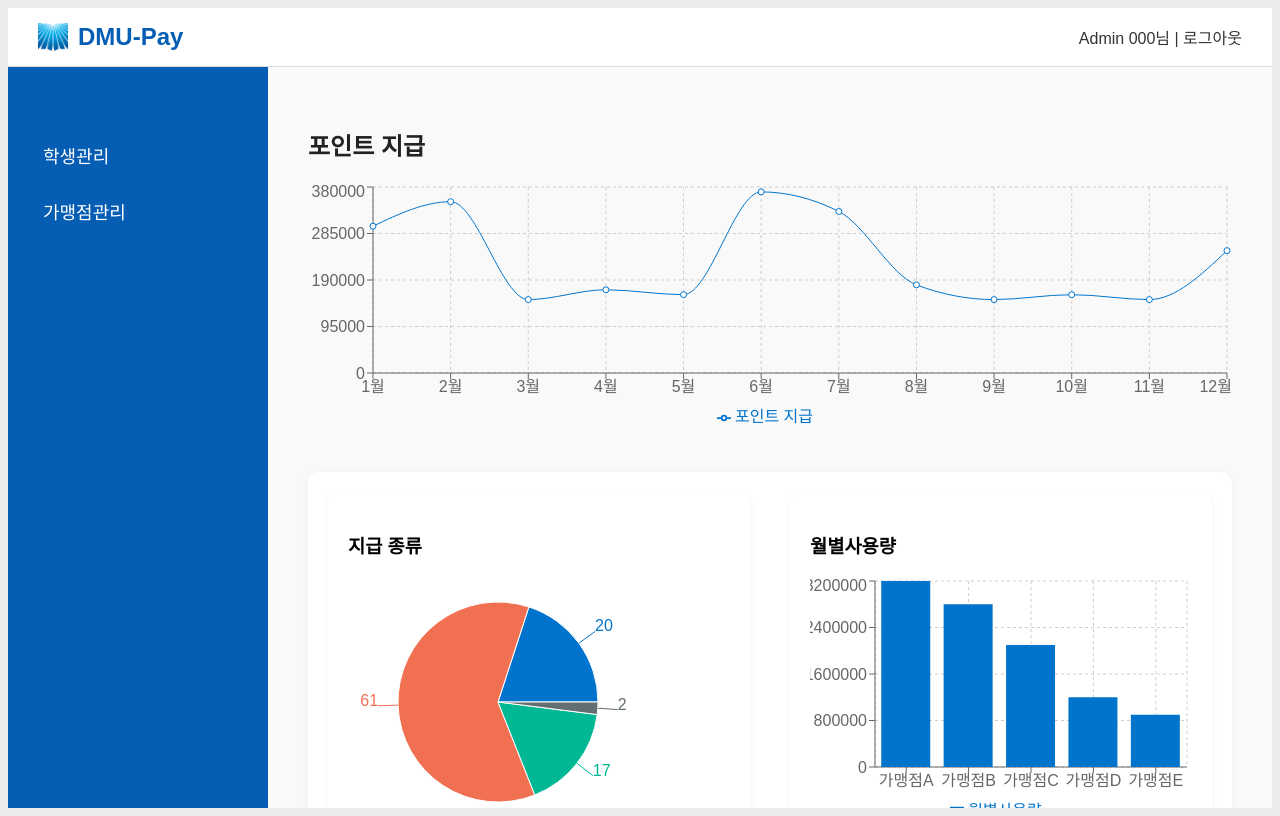
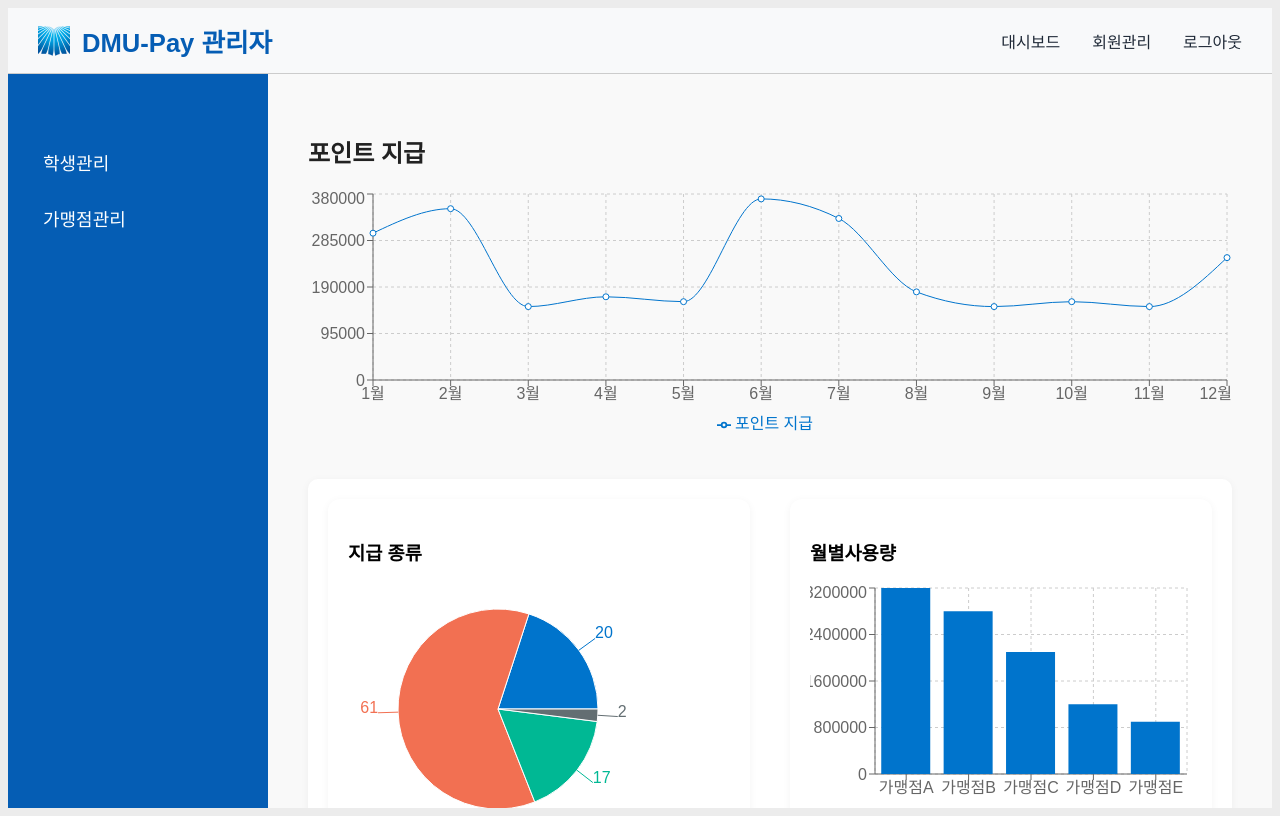
Before and after one commit to sangyunjeon/dmu-pay, a React (Create React App) app: page /admin in a window 1280 px wide. Built offline with nearby package versions, Linux system fonts and the light colour scheme.

Commit message:
heaer update

```diff
--- a/src/components/AdminHeader.css
+++ b/src/components/AdminHeader.css
@@ -3,28 +3,43 @@
   justify-content: space-between;
   align-items: center;
   padding: 14px 30px;
-  background-color: white;
-  border-bottom: 1px solid #ddd;
+  background-color: #f8f9fa; /* 약간 연한 회색 배경 */
+  border-bottom: 1px solid #ccc;
+  flex-wrap: wrap;
+  z-index: 100;
 }
 
 .admin-header-left {
   display: flex;
   align-items: center;
+  cursor: pointer;
 }
 
 .admin-logo {
-  width: 30px;
-  height: 30px;
-  margin-right: 10px;
+  width: 32px;
+  height: 32px;
+  margin-right: 12px;
 }
 
-.admin-logo-text {
-  font-size: 1.5rem;
+.admin-title {
+  font-size: 1.6rem;
   font-weight: bold;
   color: #055db4;
 }
 
-.admin-header-right {
+.admin-header-nav {
+  display: flex;
+  gap: 32px;
+  align-items: center;
+}
+
+.admin-header-nav a {
   font-size: 1rem;
-  color: #333;
+  text-decoration: none;
+  color: #1f2937;
+  transition: color 0.2s ease;
 }
+
+.admin-header-nav a:hover {
+  color: #055db4;
+}
--- a/src/components/AdminHeader.js
+++ b/src/components/AdminHeader.js
@@ -1,17 +1,29 @@
 import React from "react";
+import { Link, useNavigate } from "react-router-dom";
 import "./AdminHeader.css";
 
 function AdminHeader() {
+  const navigate = useNavigate();
+
+  const handleLogout = () => {
+    // 세션이나 로컬스토리지 정리
+    sessionStorage.clear(); // 예시
+    navigate("/login");     // 로그인 페이지로 이동
+  };
+
   return (
     <header className="admin-header">
       <div className="admin-header-left">
-        <img src="/logo.png" alt="logo" className="admin-logo" />
-        <span className="admin-logo-text">DMU-Pay</span>
+        <img src="/logo.png" alt="로고" className="admin-logo" />
+        <span className="admin-title">DMU-Pay 관리자</span>
       </div>
-
-      <div className="admin-header-right">
-        Admin 000님 | 로그아웃
-      </div>
+      <nav className="admin-header-nav">
+        <Link to="/admin/dashboard">대시보드</Link>
+        <Link to="/admin/users">회원관리</Link>
+        <a href="#logout" onClick={(e) => { e.preventDefault(); handleLogout(); }}>
+          로그아웃
+        </a>
+      </nav>
     </header>
   );
 }
```
